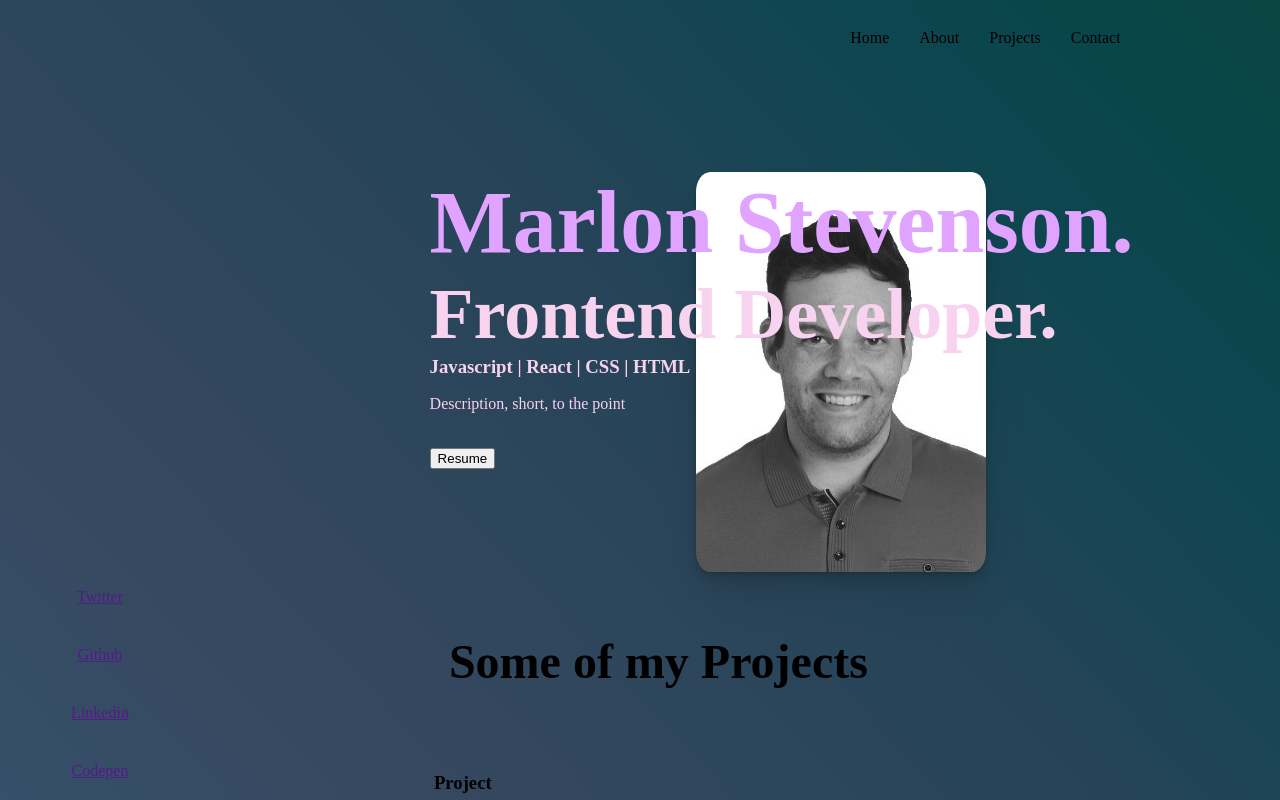
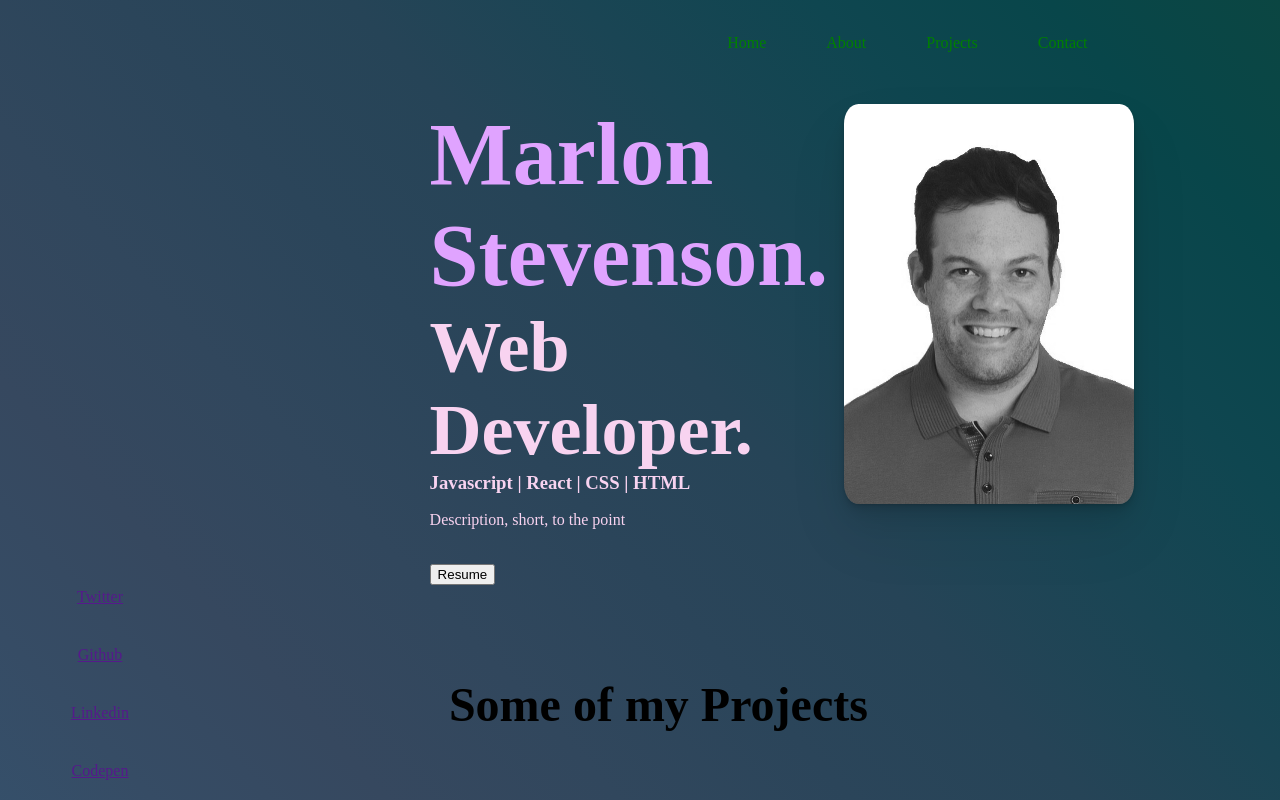
Before and after one commit to marlybone/Portfolio, a React (Vite) app: page / in a window 1280 px wide. Shown: the top 800 px of the page. Built offline with nearby package versions, Linux system fonts and the light colour scheme.

Commit message:
some css changes

```diff
--- a/src/App.css
+++ b/src/App.css
@@ -10,38 +10,41 @@ main {
 
 /* Navbar CSS*/
 .navbar {
-  display: flex;
-  flex-direction: row-reverse;
-  flex-wrap: nowrap;
-  justify-content: space-between;
+  position: fixed;
+  top: 0;
+  right: 0;
+  width: 100%
+  z-index: 1;
 }
 
 .nav-items {
   display: flex;
   flex-wrap: nowrap;
-  padding: 5px;
-  margin-right: 5%
+  padding: 8px;
 }
 
 .container {
-  padding-right: 0;
-  margin-right: 10%
+  display: flex;
+  flex-direction: row-reverse;
+  flex-wrap: nowrap;
+  justify-content: space-between;
+  margin-right: 15%
 }
 
 .nav-items a {
   text-decoration: none;
-  margin-right: 30px;
-  color: black
+  margin-right: 40px;
+  color: green;
+  padding: 10px;
 }
-
-
-
 
 /* Content Page CSS*/
 .items-content > h1 {
   font-size: 5.5em;
   margin: 0;
   color: hsla(280, 100%, 82%, 1);
+  z-index: 2;
+  position: relative;
 }
 
 .items-content >  h2 {
@@ -64,7 +67,8 @@ main {
 .content-section {
   margin-top: 12%;
   margin-left: 2.5%;
-  margin-bottom: 20%;
+  margin-bottom: 10%;
+  display: flow-root;
 }
 
 .items-content {
@@ -76,10 +80,10 @@ main {
   position: absolute;
 }
 
-.picture-me > img {
+.items-content > img {
   float: right;
-  margin-right: 34%;
-  z-index: 2;
+  right: 0;
+  z-index: -1;
   border-radius: 5%;
   height: 400px;
   width: 290px;
--- a/src/App.jsx
+++ b/src/App.jsx
@@ -4,11 +4,13 @@ import Social from './Components/Social'
 import Content from './Components/Content'
 import Projects from './Components/Projects'
 import Contact from './Components/Contact'
+import { useEffect, useRef, useState } from 'react'
 
 export default function App() {
   return (
     <main>
-      <Navbar/>
+      <Navbar
+        />
       <Content />
       <Social/>
       <Projects/>
--- a/src/Components/Content.jsx
+++ b/src/Components/Content.jsx
@@ -3,13 +3,11 @@ import React from 'react'
 const Content = () => {
   return(
     <div className="content-section">
-      <div className='picture-me'>
-        <img src="src/img/img.jpg"/>
-      </div>
       <div className ='content-container'>
         <div className='items-content'>
+          <img className='img' src="src/img/img.jpg"/>
           <h1>Marlon Stevenson.</h1>
-          <h2>Frontend Developer.</h2>
+          <h2>Web Developer.</h2>
           <h3>Javascript | React | CSS | HTML </h3>
           <p>Description, short, to the point</p>
           <button>Resume</button>
--- a/src/Components/Projects.jsx
+++ b/src/Components/Projects.jsx
@@ -2,6 +2,7 @@ import React from 'react'
 
 const Projects = () => {
   return(
+  <section>
   <div className='the-grid'>
     <div className="grid-container">
       <h1>Some of my Projects</h1>
@@ -37,6 +38,7 @@ const Projects = () => {
         </div>
     </div>
   </div>
+  </section>
   )
 }
 
```
